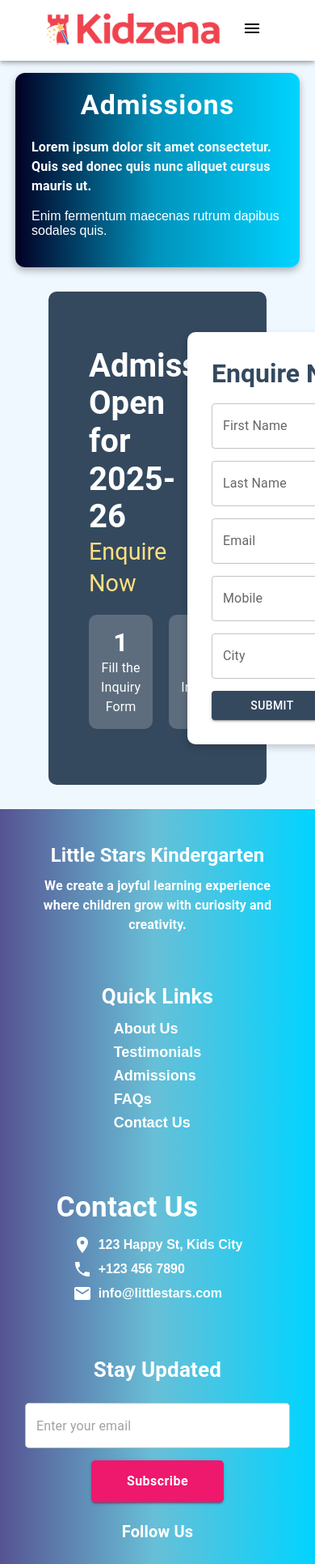
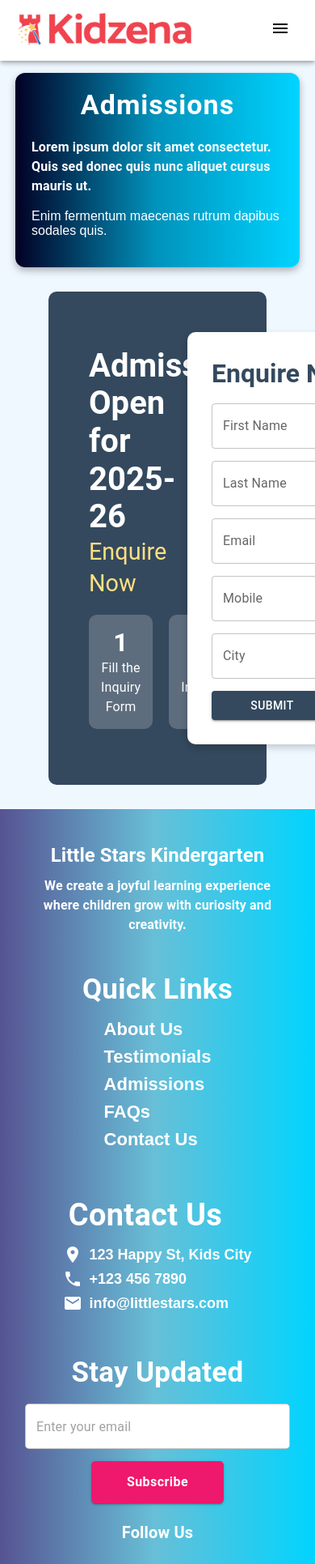
Before and after one commit to ornateinteriord/vidyarambhacademy, a React (Vite) app: page /admission in a window 390 px wide. Shown: the top 1931 px of the page at 81% size. Built offline with nearby package versions, Linux system fonts and the light colour scheme.

Commit message:
Home responsive updated

```diff
--- a/src/components/footer/Footer.css
+++ b/src/components/footer/Footer.css
@@ -110,7 +110,7 @@
     width: 100%;
     max-width: 400px;
     gap: 10px;
-    margin-top: 20px;
+    margin-top: 10px;
 }
 
 .newsletter-input {
@@ -171,11 +171,16 @@
     color: #fff;
     text-align: center;
 }
+.footer-input{
+    margin-top: 15px !important;
+}
 
 .footer-contact{
     justify-self: center !important;
     padding-right: 75px !important;
+    margin-top: 15px !important;
 }
+
 
 /* Responsive Adjustments */
 @media (max-width: 400px) {
@@ -186,10 +191,12 @@
     }
 
     .footer-title {
-        font-size: 26px !important;
+        font-size: 35px !important;
         font-weight: bold !important;
         /* margin-bottom: 2px !important; */
         justify-self: center;
+        /* margin-left: 40px !important; */
+        margin-top: 0px !important;
     }
 
     .footer-text {
@@ -202,10 +209,11 @@
         padding: 0 !important;
         margin-top: 0 !important;
         justify-self: center;
+        /* margin-right: 60px; */
     }
 
     .footer-links a {
-        font-size: 18px !important;
+        font-size: 22px !important;
         justify-self: start;
     }
 
@@ -221,10 +229,12 @@
 
     .contact-item{
         justify-self: flex-start;
-        font-size: 16px !important;
+        font-size: 18px !important;
     }
     .footer-contact{
-        font-size: 35px !important;
+        font-size: 38px !important;
+        padding-right: 30px !important;
+        margin-top: 0px !important;
     }
 
 
--- a/src/components/footer/Footer.jsx
+++ b/src/components/footer/Footer.jsx
@@ -35,7 +35,7 @@ const Footer = () => {
             </Grid>
 
             {/* Contact Details */}
-            <Grid item xs={12} mt={2} sm={3} >
+            <Grid item xs={12} mt={0} sm={3} >
               <Typography variant="h6" className="footer-title footer-contact">Contact Us</Typography>
               <Box justifySelf={'center'}>
               <p className="contact-item"><LocationOn /> 123 Happy St, Kids City</p>
@@ -45,8 +45,8 @@ const Footer = () => {
             </Grid>
 
             {/* Newsletter Signup */}
-            <Grid item xs={12} mt={2} sm={3}>
-              <Typography variant="h6" className="footer-title">Stay Updated</Typography>
+            <Grid item xs={12}  sm={3}>
+              <Typography variant="h6" className="footer-title footer-input">Stay Updated</Typography>
               <Box className="newsletter-section" display={'flex'} sx={{width:'400px',alignItems:'center', justifyContent:'center',gap:'5px'}}>
               <TextField  placeholder="Enter your email" className="newsletter-input" />
               <Button variant="contained" size="small" color="primary" className="newsletter-btn">Subscribe</Button>
--- a/src/components/heroSection/HeroSection.css
+++ b/src/components/heroSection/HeroSection.css
@@ -345,6 +345,10 @@
 }
 
 @media (min-width: 350px) {
+
+  .gradient-text{
+    margin-right: 20px !important;
+  }
   .preschool-button {
     width: auto !important;
     justify-self: center !important;
@@ -357,6 +361,20 @@
   .preschool-heading{
     justify-self: flex-start;
   }
+  .preschool-image{
+    width: 100%;
+    justify-self: center !important;
+    /* margin-left: 17px; */
+  }
+  .image-container{
+    margin-right: 18px;
+    margin-top: 5px !important;
+  }
+  @keyframes float {
+    0% { transform: translateY(0px); }
+    50% { transform: translateY(-20px); }
+    100% { transform: translateY(2px); }
+  }
 }
 
 .preschool-button:hover {
--- a/src/components/heroSection/HeroSection.jsx
+++ b/src/components/heroSection/HeroSection.jsx
@@ -14,7 +14,7 @@ function HeroSection() {
   return (
     <Box className="hero">
     <Box className="hero-container">
-      <Box className="hero-content">
+      <Box className="hero-content hero-text">
         {/* Toys placed before text */}
         <Box className="toys-container">
           <img src={toy1} className="toy toy1" alt="toy1" />
--- a/src/components/navBar/Navbar.css
+++ b/src/components/navBar/Navbar.css
@@ -9,20 +9,20 @@
   font-family: 'Arial', sans-serif;
   display: 'flex';
   align-items: center;
-  justify-content: center;
+  justify-content: space-evenly !important;
 }
 
 /* Toolbar layout */
 .toolbar {
-  display: flex;
-  justify-content: space-between;
+  display: flex !important;
+  justify-content: space-evenly !important;
   align-items: center;
 }
 
 /* Logo styling */
 .logo {
   height: 40px;
-  margin-right: 20px;
+  margin-right: 90px;
 }
 
 /* Desktop Navigation Links */
@@ -87,11 +87,6 @@
       color: black !important;
   }
   .get-started {
-    /* margin-left: 20rem !important;
-    background-color: #ee186d !important;
-    color: white !important;
-    font-size: 14px !important;
-    width: 150px; */
     display: none !important;
   }
 }
--- a/src/components/navBar/Navbar.jsx
+++ b/src/components/navBar/Navbar.jsx
@@ -15,8 +15,8 @@ import {
 } from "@mui/material";
 import MenuIcon from "@mui/icons-material/Menu";
 import CloseIcon from "@mui/icons-material/Close";
-import { Link as ScrollLink } from "react-scroll";
-import { Link } from "react-router-dom";
+import { Link as ScrollLink, scroller } from "react-scroll";
+import { Link, useNavigate, useLocation } from "react-router-dom";
 import kidslogo from "../../assets/kidzena-red.png";
 import KeyboardArrowDownIcon from "@mui/icons-material/KeyboardArrowDown";
 import "./Navbar.css";
@@ -24,10 +24,41 @@ import "./Navbar.css";
 function Navbar() {
   const [anchorEl, setAnchorEl] = useState(null);
   const [mobileOpen, setMobileOpen] = useState(false);
+  const navigate = useNavigate();
+  const location = useLocation();
 
-  const handleMenuOpen = (event) => setAnchorEl(event.currentTarget);
+  const handleMenuOpen = (event) => {
+    setAnchorEl(event.currentTarget);
+  };
+
+
   const handleMenuClose = () => setAnchorEl(null);
-  const handleDrawerToggle = () => setMobileOpen(!mobileOpen);
+
+
+  const handleDrawerToggle = () =>{
+    setMobileOpen(!mobileOpen)
+    handleMenuOpen(false)
+  };
+
+  const handleScrollToSection = (sectionId) => {
+    handleMenuClose();
+    setMobileOpen(false);
+
+    if (location.pathname !== "/") {
+      navigate("/");
+      setTimeout(() => {
+        scroller.scrollTo(sectionId, {
+          smooth: true,
+          duration: 800,
+        });
+      }, 500);
+    } else {
+      scroller.scrollTo(sectionId, {
+        smooth: true,
+        duration: 800,
+      });
+    }
+  };
 
   return (
     <AppBar position="fixed" className="navbar">
@@ -46,34 +77,19 @@ function Navbar() {
           <Link to={"/classes"}>
             <Button>Classes</Button>
           </Link>
-
           <Link to={"/contact"}>
-            <Button>Contact </Button>
+            <Button>Contact</Button>
           </Link>
           <Button onClick={handleMenuOpen}>
             More{" "}
-            <KeyboardArrowDownIcon
-              style={{ fontWeight: "bold", fontSize: "30px" }}
-            />
+            <KeyboardArrowDownIcon style={{ fontWeight: "bold", fontSize: "30px" }} />
           </Button>
-          <Menu
-            anchorEl={anchorEl}
-            open={Boolean(anchorEl)}
-            onClose={handleMenuClose}
-          >
-            <MenuItem onClick={handleMenuClose}>
-              <ScrollLink to="activities" smooth={true} duration={800}>
-                Activities
-              </ScrollLink>
-            </MenuItem>
+          <Menu anchorEl={anchorEl} open={Boolean(anchorEl)} onClose={handleMenuClose}>
+            <MenuItem onClick={() => handleScrollToSection("activities")}>Activities</MenuItem>
             <Link className="navLink" to={"/testimonials"}>
               <MenuItem onClick={handleMenuClose}>Testimonials</MenuItem>
             </Link>
-            <MenuItem onClick={handleMenuClose}>
-              <ScrollLink to="moments-section" smooth={true} duration={800}>
-                Moments
-              </ScrollLink>
-            </MenuItem>
+            <MenuItem onClick={() => handleScrollToSection("moments-section")}>Moments</MenuItem>
             <Link className="navLink" to={"/faqs"}>
               <MenuItem onClick={handleMenuClose}>FAQs</MenuItem>
             </Link>
@@ -97,11 +113,7 @@ function Navbar() {
       {/* Mobile Drawer */}
       <Drawer anchor="right" open={mobileOpen} onClose={handleDrawerToggle}>
         <Box justifySelf={"flex-start"}>
-          <IconButton
-            onClick={handleDrawerToggle}
-            className="close-menu-icon"
-            sx={{ color: "red" }}
-          >
+          <IconButton onClick={handleDrawerToggle} className="close-menu-icon" sx={{ color: "red" }}>
             <CloseIcon />
           </IconButton>
         </Box>
@@ -124,20 +136,29 @@ function Navbar() {
               </Link>
             </ListItem>
             <ListItem button onClick={handleDrawerToggle}>
-              <Link className="navLink" to={"/testimonials"}>
-                <ListItemText primary="Testimonials" />
-              </Link>
-            </ListItem>
-            <ListItem button onClick={handleDrawerToggle}>
-              <Link className="navLink" to={"/faqs"}>
-                <ListItemText primary="FAQs" />
-              </Link>
-            </ListItem>
-            <ListItem button onClick={handleDrawerToggle}>
               <Link className="navLink" to={"/contact"}>
                 <ListItemText primary="Contact " />
               </Link>
             </ListItem>
+
+            {/* More Menu inside Drawer */}
+            <Box>
+              <Button onClick={handleMenuOpen} sx={{ marginLeft: "10px", color: "black" }}>
+                More <KeyboardArrowDownIcon style={{ fontWeight: "bold", fontSize: "30px" }} />
+              </Button>
+              <Menu anchorEl={anchorEl} open={Boolean(anchorEl)} onClose={handleMenuClose}>
+                <MenuItem onClick={() => handleScrollToSection("activities")}>Activities</MenuItem>
+                <Link className="navLink" to={"/testimonials"}>
+                  <MenuItem onClick={handleDrawerToggle}>Testimonials</MenuItem>
+                </Link>
+                <MenuItem onClick={() => handleScrollToSection("moments-section")}>Moments</MenuItem>
+                <Link className="navLink" to={"/faqs"}>
+                  <MenuItem onClick={handleDrawerToggle}>FAQs</MenuItem>
+                </Link>
+                <MenuItem onClick={handleDrawerToggle}>404</MenuItem>
+                <MenuItem onClick={handleDrawerToggle}>Coming Soon</MenuItem>
+              </Menu>
+            </Box>
           </Box>
         </List>
       </Drawer>
```
